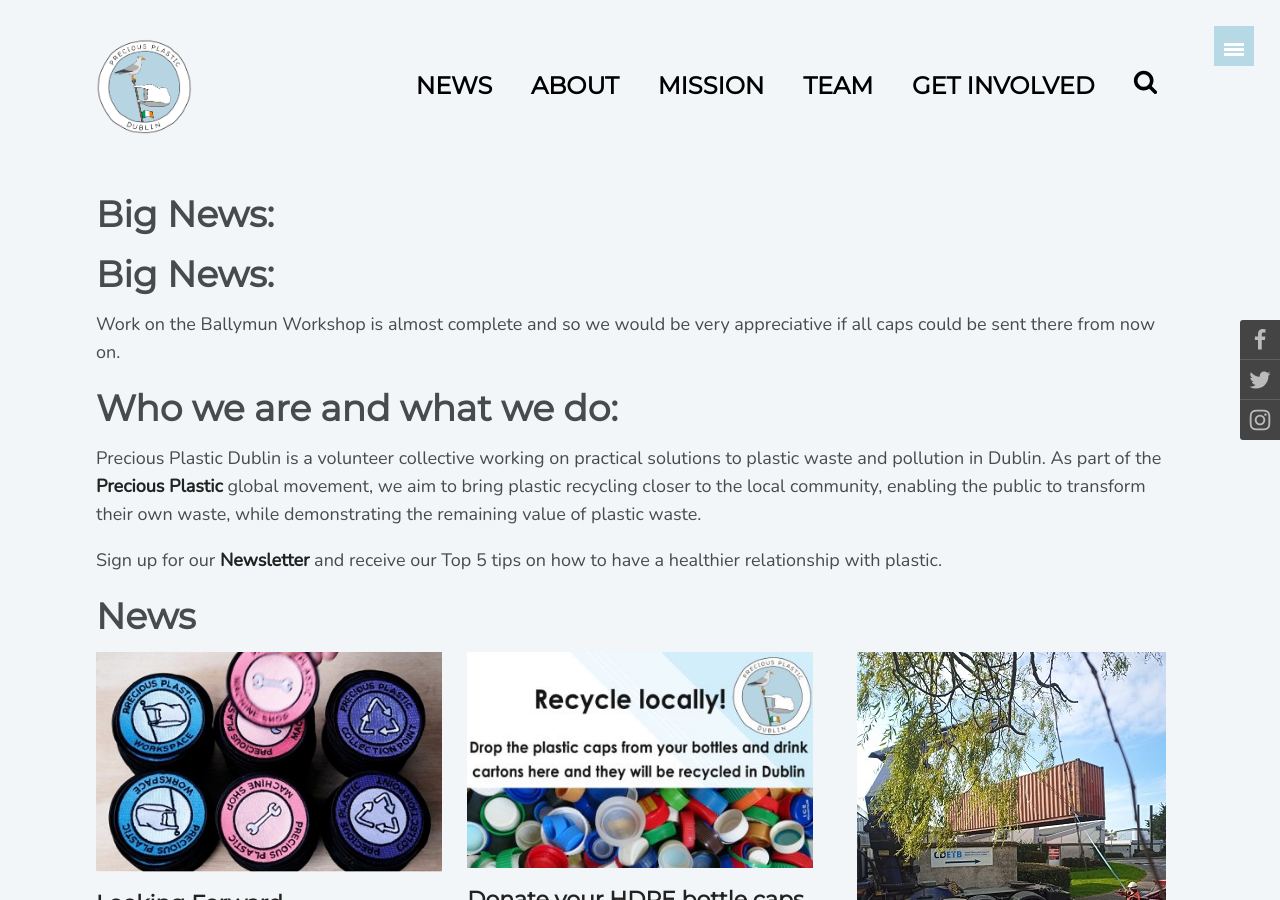
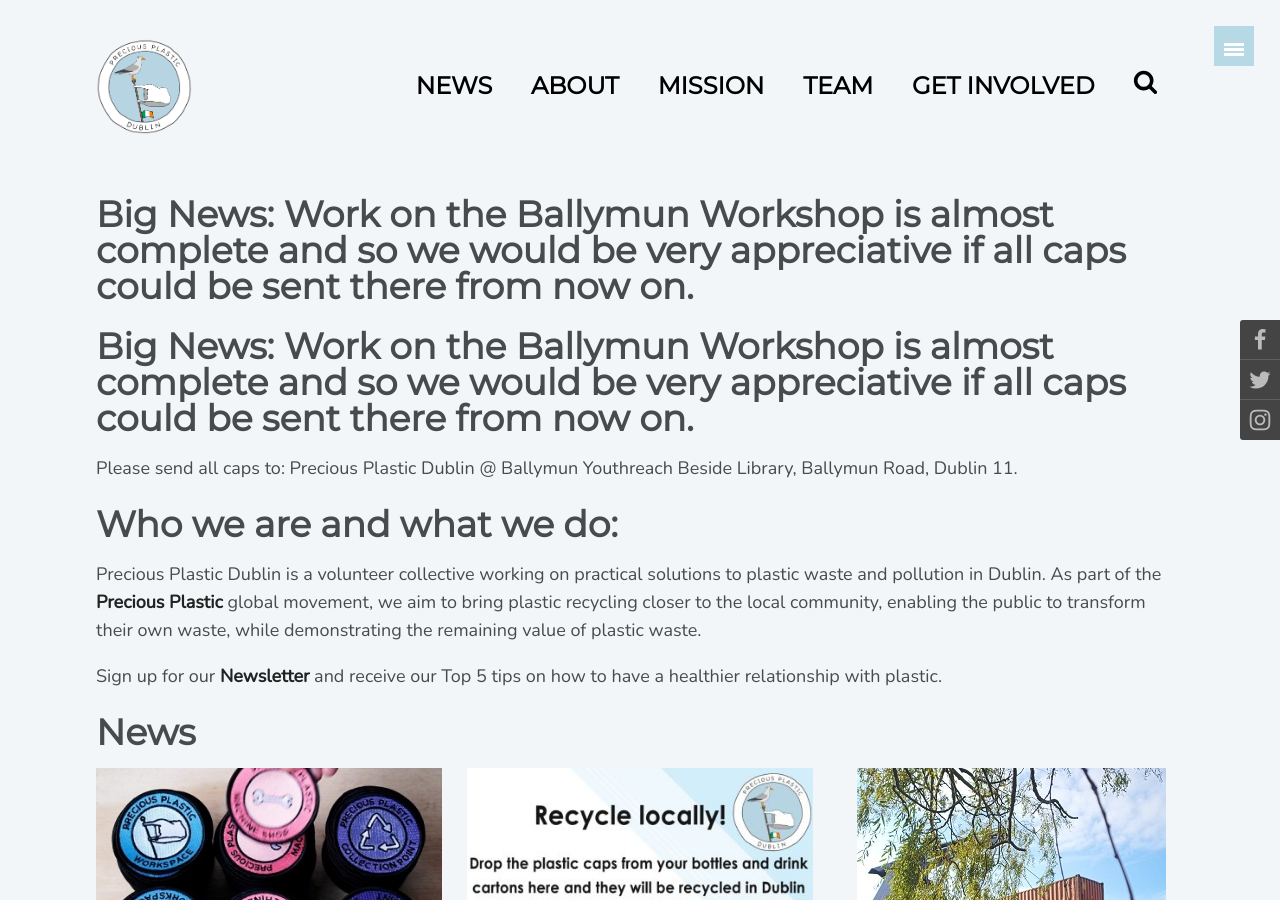
Before and after one commit to preciousplasticdublin/preciousplasticdublin.github.io, a Jekyll site: the page built from index.md, in a window 1280 px wide and 900 px high. Built offline with Jekyll 4.4.1, drawn with Linux system fonts in a browser that asks for light colours; comment, search, counter and statistics services are not loaded; our own code applies the rules of GitHub Pages for plain Markdown files.

Commit message:
Update index.md
Remove double

```diff
--- a/index.md
+++ b/index.md
@@ -4,8 +4,10 @@
 ---
 
 
-# Big News:
-Work on the Ballymun Workshop is almost complete and so we would be very appreciative if all caps could be sent there from now on.
+# Big News: Work on the Ballymun Workshop is almost complete and so we would be very appreciative if all caps could be sent there from now on.
+
+Please send all caps to: Precious Plastic Dublin @ Ballymun Youthreach Beside Library, Ballymun Road, Dublin 11.
+
 
 
 # Who we are and what we do:
```
